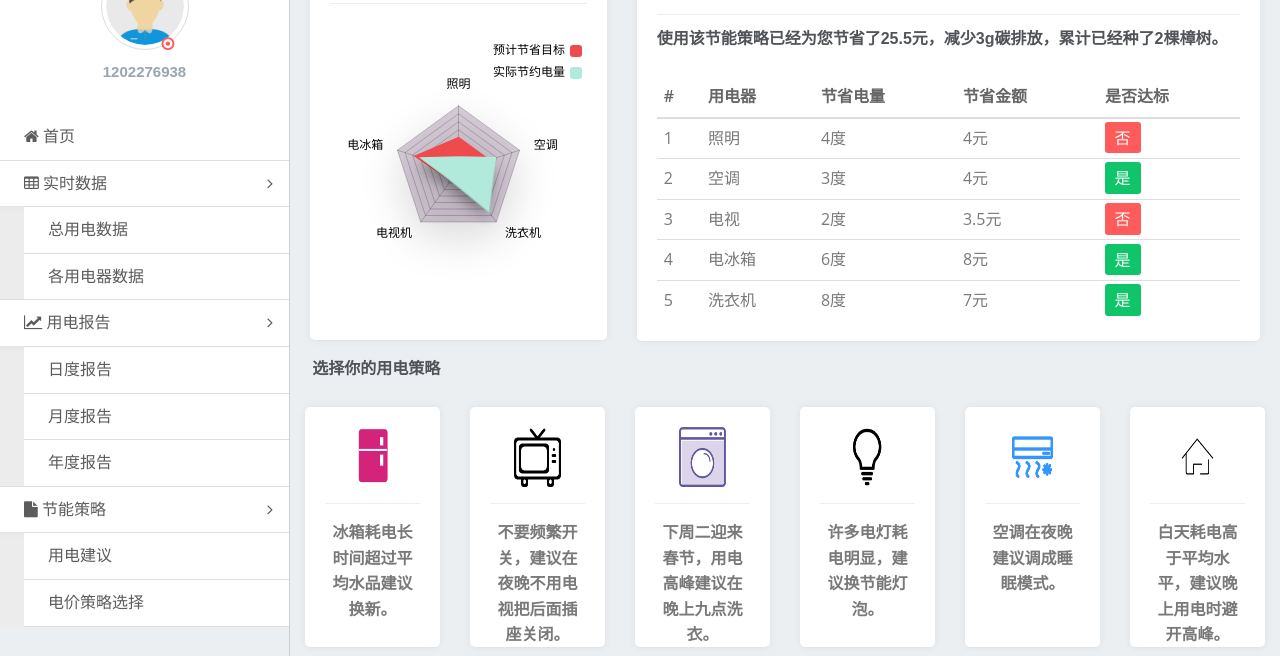
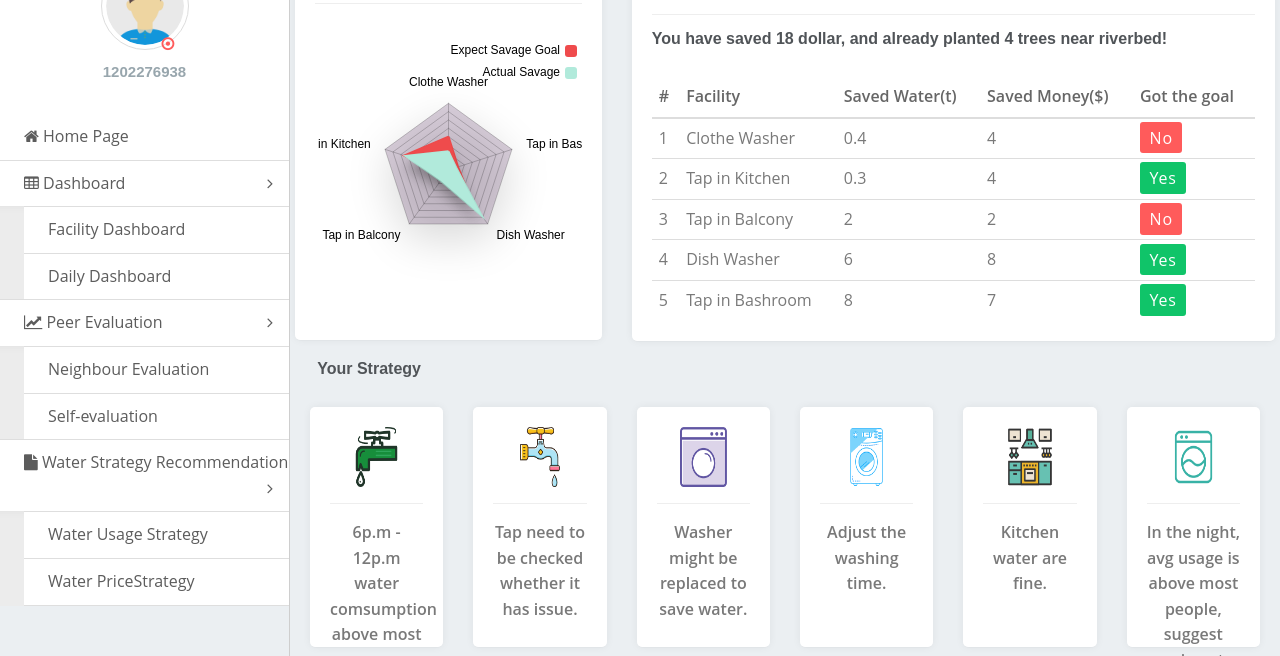
Before and after one commit to Team491/Waterwise, a plain HTML site: page jspUser/Suggestion.html in a window 1280 px wide. Shown: the part 144-800 px from the top of the page. Drawn offline with Linux system fonts and the light colour scheme.

Commit message:
Shanyue: Strategy, self-evaluation Update

```diff
--- a/assets/js/charts/suggestion.js
+++ b/assets/js/charts/suggestion.js
@@ -12,7 +12,7 @@ var sug1 = echarts.init(document.getElementById("sug1"));
             itemHeight: 12,
             orient: 'vertical',
             left: 'right',
-          data: ['预计节省目标', '实际节约电量'],
+            data: ['Expect Savage Goal', 'Actual Savage'],
             textStyle: {
                 color: 'black'
             }
@@ -43,24 +43,24 @@ var sug1 = echarts.init(document.getElementById("sug1"));
                 }
             },
             indicator: [{
-              name: '照明',
-              max: 10
+                name: 'Clothe Washer',
+                max: 100
             }, {
-              name: '电冰箱',
-              max: 10
+                name: 'Tap in Kitchen',
+                max: 100
             }, {
-              name: '电视机',
-              max: 10
+                name: 'Tap in Balcony',
+                max: 100
             }, {
-              name: '洗衣机',
-              max: 10
+                name: 'Dish Washer',
+                max: 100
             }, {
-              name: '空调',
-              max: 10
+                name: 'Tap in Bashroom',
+                max: 100
             }]
         },
         series: [{
-          name: '预算 vs 开销（Budget vs spending）',
+            name: 'Goal vs spending',
             type: 'radar',
             symbolSize: 0,
             areaStyle: {
@@ -73,11 +73,11 @@ var sug1 = echarts.init(document.getElementById("sug1"));
                 }
             },
             data: [{
-              value: [5, 7, 2, 6, 5],
-              name: '预计节省目标',
+                value: [50, 70, 12, 61, 15],
+                name: 'Expect Savage Goal',
             }, {
-              value: [2, 6, 2, 8, 6],
-              name: '实际节约电量',
+                value: [28, 68, 20, 85, 12],
+                name: 'Actual Savage',
             }]
         }],
         color: ['#ef4b4c', '#b1eadb'],
--- a/jspUser/Suggestion.html
+++ b/jspUser/Suggestion.html
@@ -38,7 +38,7 @@
 
                         </form>
                     </li>
-                    <li><h4><a href="../jsp/login.html" style="color:">&nbsp;&nbsp;&nbsp;退出登录</a></h4></li>
+                    <li><h4><a href="../jsp/login.html" style="color:">&nbsp;&nbsp;&nbsp;Log out</a></h4></li>
 				</ul>
 			</div>
 		</header>
@@ -66,27 +66,32 @@
 	                    <!-- End User -->
 
 						<ul class="am-list admin-sidebar-list">
-						    <li><a href="UserIndex.html"><span class="am-icon-home"></span> 首页</a></li>
+							<li><a href="UserIndex.html"><span class="am-icon-home"></span> Home Page</a></li>
 							<li class="admin-parent">
-						      <a class="am-cf" data-am-collapse="{target: '#collapse-nav1'}"><span class="am-icon-table"></span> 实时数据 <span class="am-icon-angle-right am-fr am-margin-right"></span></a>
+								<a class="am-cf" data-am-collapse="{target: '#collapse-nav1'}"><span
+										class="am-icon-table"></span> Dashboard <span
+										class="am-icon-angle-right am-fr am-margin-right"></span></a>
 								<ul class="am-list am-collapse admin-sidebar-sub am-in" id="collapse-nav1">
-						        <li><a href="realtime.html">总用电数据</a></li>
-						        <li><a href="Appliance.html">各用电器数据</a></li>
+									<li><a href="FacilityDashboard.html" class="am-cf"> Facility Dashboard</span></a></li>
+									<li><a href="DailyDashboard.html" class="am-cf"> Daily Dashboard</span></a></li>
 								</ul>
 							</li>
 							<li class="admin-parent">
-						      <a class="am-cf" data-am-collapse="{target: '#collapse-nav2'}"><i class="am-icon-line-chart" aria-hidden="true"></i> 用电报告 <span class="am-icon-angle-right am-fr am-margin-right"></span></a>
+								<a class="am-cf" data-am-collapse="{target: '#collapse-nav2'}"><i class="am-icon-line-chart"
+										aria-hidden="true"></i> Peer Evaluation <span
+										class="am-icon-angle-right am-fr am-margin-right"></span></a>
 								<ul class="am-list am-collapse admin-sidebar-sub am-in" id="collapse-nav2">
-						        <li><a href="ReportDay.html" class="am-cf"> 日度报告</span></a></li>
-						        <li><a href="ReportMon.html" class="am-cf"> 月度报告</span></a></li>
-						        <li><a href="ReportYear.html" class="am-cf"> 年度报告</span></a></li>
+									<li><a href="ReportDay.html" class="am-cf"> Neighbour Evaluation</span></a></li>
+									<li><a href="SelfEvaluation.html" class="am-cf"> Self-evaluation</span></a></li>
 								</ul>
 							</li>
 							<li class="admin-parent">
-						      <a class="am-cf" data-am-collapse="{target: '#collapse-nav5'}"><span class="am-icon-file"></span> 节能策略 <span class="am-icon-angle-right am-fr am-margin-right"></span></a>
+								<a class="am-cf" data-am-collapse="{target: '#collapse-nav5'}"><span
+										class="am-icon-file"></span> Water Strategy Recommendation <span
+										class="am-icon-angle-right am-fr am-margin-right"></span></a>
 								<ul class="am-list am-collapse admin-sidebar-sub am-in" id="collapse-nav5">
-						        <li><a href="Suggestion.html" class="am-cf">用电建议 </a></li>
-						        <li><a href="PriceStrategy.html">电价策略选择</a></li>
+									<li><a href="Suggestion.html" class="am-cf">Water Usage Strategy </a></li>
+									<li><a href="PriceStrategy.html">Water PriceStrategy</a></li>
 								</ul>
 							</li>
 						</ul>
@@ -102,71 +107,72 @@
 		<div class="content-page">
 			<!-- Start content -->
 			<div class="content">
-
-
-
 				<div class="am-g">
-
+					<div class="am-g">
 						<div class="am-u-md-4">
 							<div class="card-box">
-						<h4 class="header-title m-t-0 m-b-30">省电达标</h4>
-						<hr style="FILTER: progid:DXImageTransform.Microsoft.Shadow(color:'black',direction:145,strength:15)" width="100%" color=#987cb9 SIZE=1>
+								<h4 class="header-title m-t-0 m-b-30">Achieve your Goal?</h4>
+								<hr style="FILTER: progid:DXImageTransform.Microsoft.Shadow(color:'black',direction:145,strength:15)"
+									width="100%" color=#987cb9 SIZE=1>
 
-							<div  id="sug1" style="height: 300px;"></div>
+								<div id="sug1" style="height: 300px;"></div>
 							</div>
 						</div>
 
 						<div class="am-u-md-8">
 							<div class="card-box">
-						<h4 class="header-title m-t-0 m-b-30">上月份总体评价：<img src="../assets/img/smile1.png" class="img-circle"  height="27" width="27"> (总体良好)</h4>
-                        <hr style="FILTER: progid:DXImageTransform.Microsoft.Shadow(color:'black',direction:145,strength:15)" width="100%" color=#987cb9 SIZE=1>
+								<h4 class="header-title m-t-0 m-b-30">Thank you! You have made the world better <img
+										src="../assets/img/smile1.png" class="img-circle" height="27" width="27"> </h4>
+								<hr style="FILTER: progid:DXImageTransform.Microsoft.Shadow(color:'black',direction:145,strength:15)"
+									width="100%" color=#987cb9 SIZE=1>
 								<div style="height: 290px;">
-                                <h5 class="header-title m-t-0 m-b-30">使用该节能策略已经为您节省了25.5元，减少3g碳排放，累计已经种了2棵樟树。</h5>
+									<h5 class="header-title m-t-0 m-b-30">You have saved 18 dollar, and already planted 4
+										trees near riverbed!</h5>
 									<table class="am-table   am-text-nowrap">
 										<thead>
 											<tr>
 												<th>#</th>
-                                                <th>用电器</th>
-                                                <th>节省电量</th>
-                                                <th>节省金额</th>
-                                                <th>是否达标</th>
+												<th>Facility</th>
+												<th>Saved Water(t)</th>
+												<th>Saved Money($)</th>
+												<th>Got the goal</th>
 											</tr>
 										</thead>
 										<tbody>
 											<tr>
 												<td>1</td>
-                                                    <td>照明</td>
-                                                    <td>4度</td>
-                                                    <td>4元</td>
-                                                    <td><span class="label label-danger">否</span></td>
+												<td>Clothe Washer</td>
+												<td>0.4</td>
+												<td>4</td>
+												<td><span class="label label-danger">No</span></td>
 											</tr>
 											<tr>
 												<td>2</td>
-                                                    <td>空调</td>
-                                                    <td>3度</td>
-                                                    <td>4元</td>
-                                                    <td><span class="label label-success">是</span></td>
+												<td>Tap in Kitchen</td>
+												<td>0.3</td>
+												<td>4</td>
+												<td><span class="label label-success">Yes</span></td>
 											</tr>
 											<tr>
 												<td>3</td>
-                                                    <td>电视</td>
-                                                    <td>2度</td>
-                                                    <td>3.5元</td>
-                                                    <td><span class="label label-danger">否</span></td>
+												<td>Tap in Balcony</td>
+												<td>2</td>
+												<td>2</td>
+												<td><span class="label label-danger">No</span></td>
 											</tr>
 											<tr>
 												<td>4</td>
-                                                    <td>电冰箱</td>
-                                                    <td>6度</td>
-                                                    <td>8元</td>
-                                                    <td><span class="label label-success">是</span></td>
+												<td>Dish Washer</td>
+												<td>6</td>
+												<td>8</td>
+												<td><span class="label label-success">Yes</span></td>
 											</tr>
 											<tr>
 												<td>5</td>
-                                                    <td>洗衣机</td>
-                                                    <td>8度</td>
-                                                    <td>7元</td>
-                                                    <td><span class="label label-success">是</span></td>
+												<td>Tap in Bashroom</td>
+												<td>8</td>
+												<td>7</td>
+												<td><span class="label label-success">Yes</span></td>
 											</tr>
 										</tbody>
 									</table>
@@ -176,16 +182,16 @@
 					</div>
 				</div>
 
-			<h6 class="header-title m-t-0 m-b-30"><b>&nbsp;&nbsp;&nbsp;&nbsp;&nbsp;选择你的用电策略</b></h6>
+			<h6 class="header-title m-t-0 m-b-30"><b>&nbsp;&nbsp;&nbsp;&nbsp;&nbsp;Your Strategy</b></h6>
 			<div class="am-g">
 					<div class="am-u-md-2">
 
 						<div class="card-box">
 							<div  style="height: 200px;"  align="center" >
-							     <img src="../assets/img/refrigerator.png"class="img-polaroid" width="50%" height="30%">
+							     <img src="../assets/img/tap1.png"class="img-polaroid" width="50%" height="30%">
 							     <hr style="FILTER: progid:DXImageTransform.Microsoft.Shadow(color:'black',direction:145,strength:150)" width="100%" color=black SIZE=100>
 							     <div  style="height: 140px;">
-							         <h7 class="header-title m-t-0 m-b-30">冰箱耗电长时间超过平均水品建议换新。</h7>
+							         <h7 class="header-title m-t-0 m-b-30">6p.m - 12p.m water comsumption above most users, might need to reduce.</h7>
 							     </div>
 							</div>
 						</div>
@@ -195,10 +201,10 @@
 
 						<div class="card-box">
 							<div  style="height: 200px;"  align="center" >
-							     <img src="../assets/img/tv-2.png"class="img-polaroid" width="50%" height="30%">
+							     <img src="../assets/img/tap2.png"class="img-polaroid" width="50%" height="30%">
 							     <hr style="FILTER: progid:DXImageTransform.Microsoft.Shadow(color:'black',direction:145,strength:150)" width="100%" color=black SIZE=100>
 							     <div  style="height: 140px;">
-							         <h7 class="header-title m-t-0 m-b-30">不要频繁开关，建议在夜晚不用电视把后面插座关闭。</h7>
+							         <h7 class="header-title m-t-0 m-b-30">Tap need to be checked whether it has issue.</h7>
 							     </div>
 							</div>
 						</div>
@@ -211,7 +217,7 @@
 							     <img src="../assets/img/washer-1.png"class="img-polaroid" width="50%" height="30%">
 							     <hr style="FILTER: progid:DXImageTransform.Microsoft.Shadow(color:'black',direction:145,strength:150)" width="100%" color=black SIZE=100>
 							     <div  style="height: 140px;">
-							         <h7 class="header-title m-t-0 m-b-30">下周二迎来春节，用电高峰建议在晚上九点洗衣。</h7>
+							         <h7 class="header-title m-t-0 m-b-30">Washer might be replaced to save water.</h7>
 							     </div>
 							</div>
 						</div>
@@ -221,10 +227,10 @@
 
 						<div class="card-box">
 							<div  style="height: 200px;"  align="center" >
-							     <img src="../assets/img/lighting-1.png"class="img-polaroid" width="50%" height="30%">
+							     <img src="../assets/img/cloth washer.png"class="img-polaroid" width="50%" height="30%">
 							     <hr style="FILTER: progid:DXImageTransform.Microsoft.Shadow(color:'black',direction:145,strength:150)" width="100%" color=black SIZE=100>
 							     <div  style="height: 140px;">
-							         <h7 class="header-title m-t-0 m-b-30">许多电灯耗电明显，建议换节能灯泡。</h7>
+							         <h7 class="header-title m-t-0 m-b-30">Adjust the washing time.</h7>
 							     </div>
 							</div>
 						</div>
@@ -234,10 +240,10 @@
 
 						<div class="card-box">
 							<div  style="height: 200px;"  align="center" >
-							     <img src="../assets/img/aircon.png"class="img-polaroid" width="50%" height="30%">
+							     <img src="../assets/img/kitchen.png"class="img-polaroid" width="50%" height="30%">
 							     <hr style="FILTER: progid:DXImageTransform.Microsoft.Shadow(color:'black',direction:145,strength:150)" width="100%" color=black SIZE=100>
 							     <div  style="height: 140px;">
-							         <h7 class="header-title m-t-0 m-b-30">空调在夜晚建议调成睡眠模式。</h7>
+							         <h7 class="header-title m-t-0 m-b-30">Kitchen water are fine.</h7>
 							     </div>
 							</div>
 						</div>
@@ -247,10 +253,10 @@
 
 						<div class="card-box">
 							<div  style="height: 200px;"  align="center" >
-							     <img src="../assets/img/jiating.png"class="img-polaroid" width="50%" height="30%">
+							     <img src="../assets/img/washer-2.png"class="img-polaroid" width="50%" height="30%">
 							     <hr style="FILTER: progid:DXImageTransform.Microsoft.Shadow(color:'black',direction:145,strength:150)" width="100%" color=black SIZE=100>
 							     <div  style="height: 140px;">
-							         <h7 class="header-title m-t-0 m-b-30">白天耗电高于平均水平，建议晚上用电时避开高峰。</h7>
+							         <h7 class="header-title m-t-0 m-b-30">In the night, avg usage is above most people, suggest using at morning</h7>
 							     </div>
 							</div>
 						</div>
```
Also changed, not shown: jspUser/DailyDashboard.html (+16 -14 lines), jspUser/FacilityDashboard.html (+10 -4 lines), jspUser/SelfEvaluation.html (renamed from jspUser/ReportMon.html, +10 -4 lines), jspUser/UserIndex.html (+9 -3 lines), jspUser/legacy/Appliance.html (renamed from jspUser/ReportYear.html, +59 -68 lines), jspUser/legacy/ReportYear.html (renamed from jspUser/Appliance.html, +68 -59 lines), jspUser/legacy/PriceStrategy.html (renamed from jspUser/PriceStrategy.html). Lines whose indentation alone changed are shown as unchanged.
